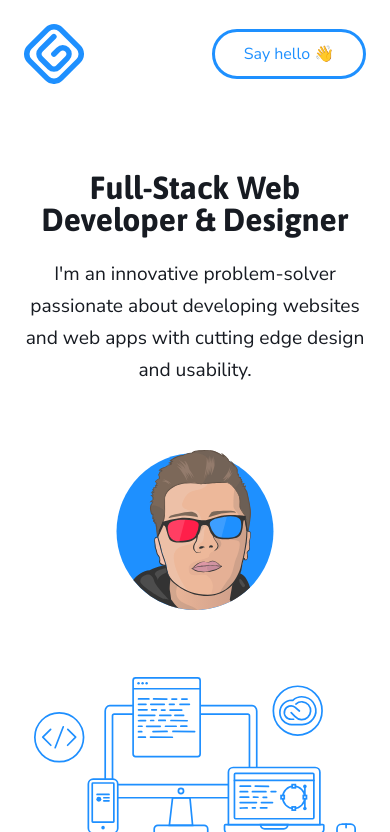
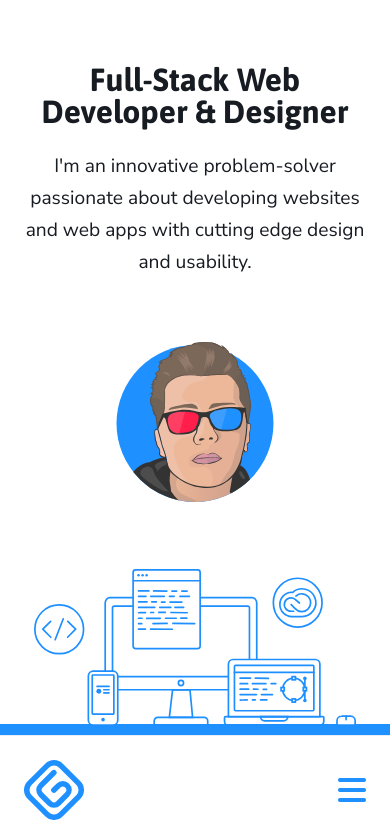
Before and after one commit to graysonlee123/dev-portfolio, a website: page index.html in a window 390 px wide. Shown: the top 832 px of the page. Drawn offline with nearby package versions, Linux system fonts and the light colour scheme.

Commit message:
moves navbar to bottom on mobile

```diff
--- a/index.html
+++ b/index.html
@@ -74,6 +74,9 @@
         >
           Say hello&nbsp;👋
         </a>
+        <span id="hamburger">
+          <i class="fas fa-bars"></i>
+        </span>
       </div>
     </nav>
     <section class="hero">
--- a/scss/_nav.scss
+++ b/scss/_nav.scss
@@ -1,21 +1,47 @@
 nav {
+  $nav-height: 120px;
   max-width: $card-limit;
   margin: auto;
   padding: 24px;
   display: flex;
   align-items: center;
   justify-content: space-between;
+  background-color: white;
+  border-top: 1px solid $faint-blue;
+  position: fixed;
+  right: 0;
+  bottom: 0;
+  left: 0;
+  z-index: 99;
 
   img {
     width: 60px;
     height: 60px;
   }
 
+  #hamburger {
+    cursor: pointer;
+
+    i {
+      color: $primary;
+      font-size: 2rem;
+    }
+
+    @include mq(small) {
+      display: none;
+    }
+  }
+
   .button {
     display: none;
 
-    @include mq(extra-extra-small) {
+    @include mq(small) {
       display: inline;
     }
   }
+
+  @include mq(small) {
+    position: static;
+    border-top: none;
+  }
 }
```
Also changed, not shown: css/style.css, 1 other file.
